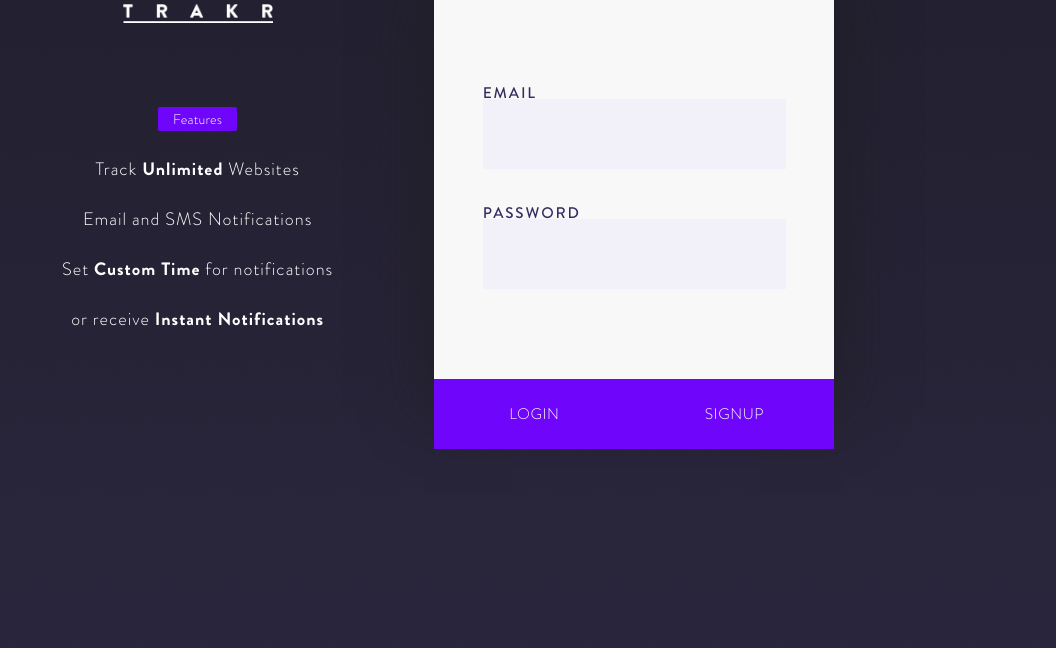
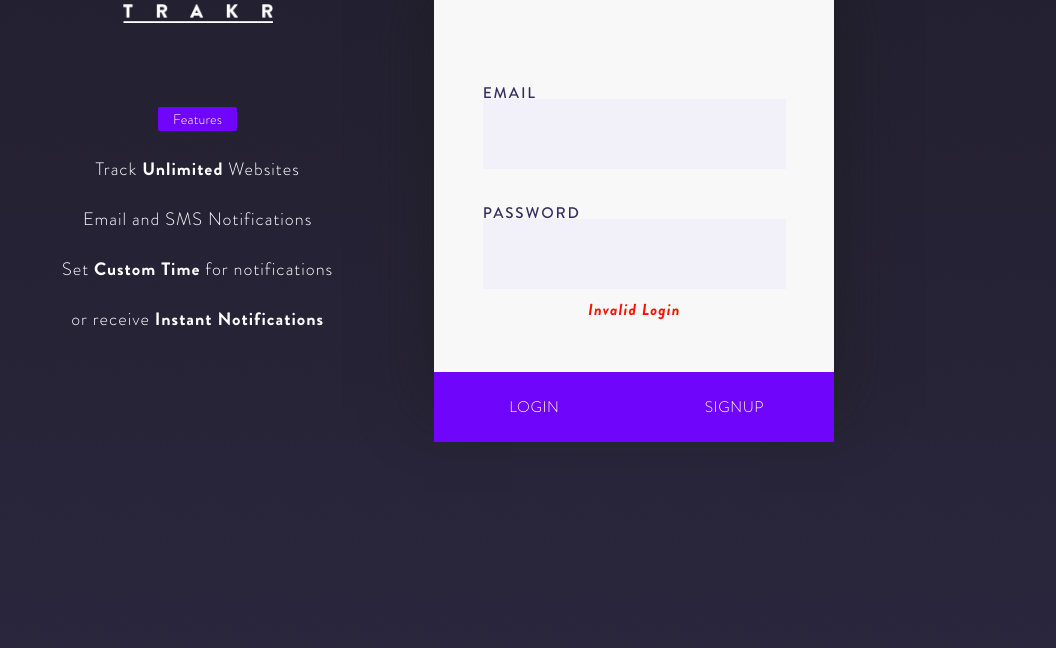
Before and after one commit to maharshmellow/trakr, a Django app: page / in a window 1280 px wide. Shown: the part 101-749 px from the top of the page, without its empty margins (224-1280 px from the left). Run offline with Django 3.2, Linux system fonts and the light colour scheme; some libraries are stand-ins or nearby versions.

Commit message:
added error bar and updated button position on mobile

```diff
--- a/trakr/static/trakr/css/styles.css
+++ b/trakr/static/trakr/css/styles.css
@@ -86,7 +86,7 @@ body{
 #loginSignupButtons{
     position: relative;
 
-    bottom: -80px;
+    bottom: -50px;
     width: 100%;
 }
 #loginButton, #signupButton{
@@ -103,6 +103,16 @@ body{
     border: 0;
     outline: none !important;
     background: #6F06FB;
+}
+#loginButton:hover, #signupButton:hover{
+    background-color: #5C06D0;
+}
+#errorBar{
+    font-family: "BG";
+    font-style: italic;
+    font-size: 16px;
+    color: #FF1001;
+    letter-spacing: 1.08px;
 }
 #footerbar{
     /*padding-top: 15px;*/
--- a/trakr/templates/trakr/mainpage.html
+++ b/trakr/templates/trakr/mainpage.html
@@ -61,12 +61,16 @@
                         <h1 class="loginInputs">
                             <input id="passwordInput" name="password" type="password"></input>
                         </h1>
+                        <div id="errorBar" class="text-center">
+                            Invalid Login
+                        </div>
                     </div>
                     <div class="col-md-1"></div>
                     <div id="loginSignupButtons">
-                        <button id="loginButton" class="col-md-6 col-xs-12">LOGIN</button>
-                        <button id="signupButton" class="col-md-6 col-xs-12">SIGNUP</button>
+                        <button id="loginButton" class="col-md-6 col-xs-6">LOGIN</button>
+                        <button id="signupButton" class="col-md-6 col-xs-6">SIGNUP</button>
                     </div>
+
                 </div>
 
             </div>
```
